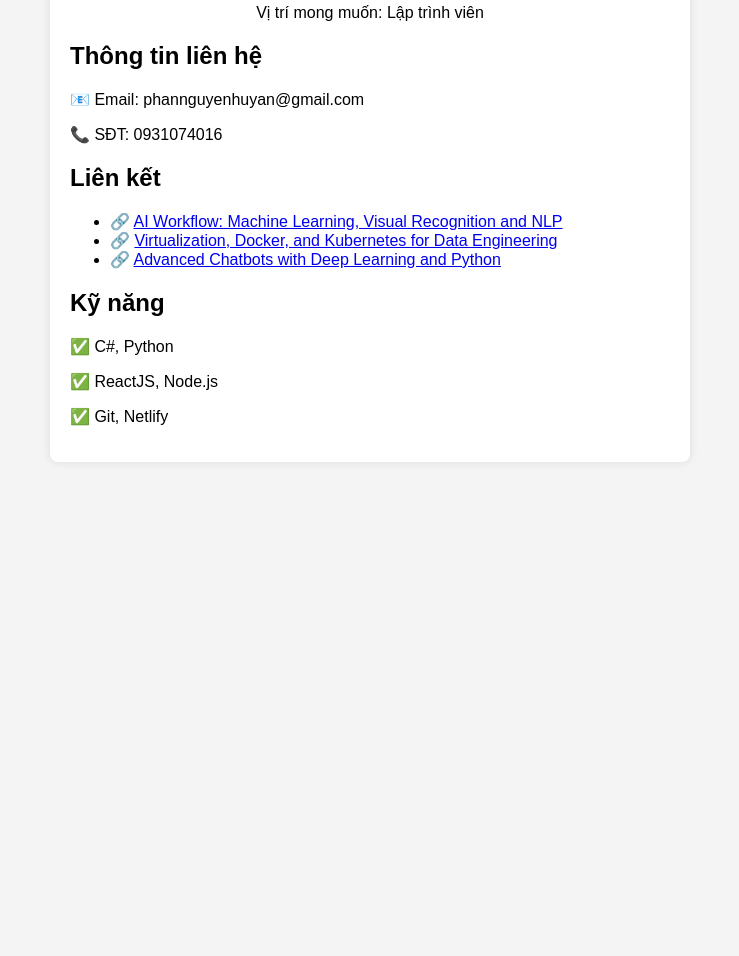
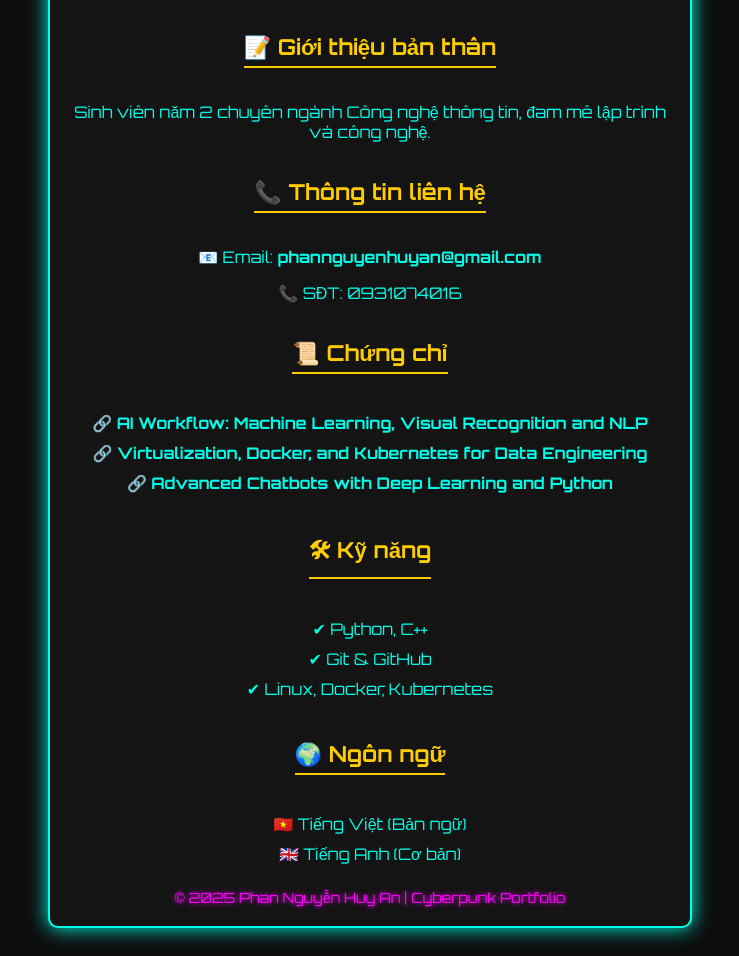
Before and after one commit to sewr123/netlify-app, a plain HTML site: page index.html in a window 1280 px wide. Shown: the part 146-1102 px from the top of the page, without its empty margins (270-1009 px from the left). Before the commit the page ends 800 px from the top, so only its background shows below. Drawn offline with Linux system fonts and the light colour scheme.

Commit message:
Cập nhật nội dung CV

```diff
--- a/index.html
+++ b/index.html
@@ -3,34 +3,43 @@
 <head>
     <meta charset="UTF-8">
     <meta name="viewport" content="width=device-width, initial-scale=1.0">
-    <title>CV Cá Nhân</title>
+    <title>CV Cyberpunk - Sinh Viên IT</title>
+    <link href="https://fonts.googleapis.com/css2?family=Orbitron:wght@400;700&display=swap" rel="stylesheet">
     <link rel="stylesheet" href="style.css">
 </head>
 <body>
     <div class="cv-container">
-        <header>
         <h1>Phan Nguyễn Huy An</h1>
-            <p>Vị trí mong muốn: Lập trình viên </p>
-        </header>
-        <section class="info">
-            <h2>Thông tin liên hệ</h2>
-            <p>📧 Email: phannguyenhuyan@gmail.com</p>
+        <p class="position">💻 Sinh viên CNTT - Đại học Văn Lang</p>
+
+        <h2>📝 Giới thiệu bản thân</h2>
+        <p>Sinh viên năm 2 chuyên ngành Công nghệ thông tin, đam mê lập trình và công nghệ.</p>
+
+        <h2>📞 Thông tin liên hệ</h2>
+        <p>📧 Email: <a href="mailto:phannguyenhuyan@gmail.com">phannguyenhuyan@gmail.com</a></p>
         <p>📞 SĐT: 0931074016</p>
-        </section>
-        <section class="links">
-            <h2>Liên kết</h2>
+
+        <h2>📜 Chứng chỉ</h2>
         <ul>
             <li>🔗 <a href="https://www.coursera.org/account/accomplishments/verify/00VKF3E97V76" target="_blank">AI Workflow: Machine Learning, Visual Recognition and NLP</a></li>
             <li>🔗 <a href="https://www.coursera.org/account/accomplishments/verify/0XAGYTX92P5B" target="_blank">Virtualization, Docker, and Kubernetes for Data Engineering</a></li>
             <li>🔗 <a href="https://www.coursera.org/account/accomplishments/verify/BW3KP32NV5VS" target="_blank">Advanced Chatbots with Deep Learning and Python</a></li>
         </ul>
-        </section>
-        <section class="skills">
-            <h2>Kỹ năng</h2>
-            <p>✅ C#, Python</p>
-            <p>✅ ReactJS, Node.js</p>
-            <p>✅ Git, Netlify</p>
-        </section>
+
+        <h2>🛠 Kỹ năng</h2>
+        <ul>
+            <li>✔ Python, C++ </li>
+            <li>✔ Git & GitHub</li>
+            <li>✔ Linux, Docker, Kubernetes</li>
+        </ul>
+
+        <h2>🌍 Ngôn ngữ</h2>
+        <ul>
+            <li>🇻🇳 Tiếng Việt (Bản ngữ)</li>
+            <li>🇬🇧 Tiếng Anh (Cơ bản)</li>
+        </ul>
+
+        <footer>© 2025 Phan Nguyễn Huy An | Cyberpunk Portfolio</footer>
     </div>
 </body>
 </html>
--- a/style.css
+++ b/style.css
@@ -1,25 +1,68 @@
+/* Tổng thể */
 body {
-    font-family: Arial, sans-serif;
-    margin: 0;
-    padding: 0;
-    background-color: #f4f4f4;
+    font-family: 'Orbitron', sans-serif;
+    background-color: #0d0d0d;
+    color: #00ffea;
     text-align: center;
+    padding: 20px;
 }
 
+/* Container chính */
 .cv-container {
     max-width: 600px;
-    margin: 50px auto;
+    margin: auto;
     padding: 20px;
-    background: white;
-    box-shadow: 0px 0px 10px rgba(0, 0, 0, 0.1);
-    border-radius: 8px;
+    border: 2px solid #00ffea;
+    border-radius: 10px;
+    background-color: #141414;
+    box-shadow: 0px 0px 20px #00ffea;
 }
 
+/* Tiêu đề */
 h1 {
-    color: #333;
+    font-size: 28px;
+    font-weight: bold;
+    text-transform: uppercase;
+    color: #ff00ff;
+    text-shadow: 0 0 10px #ff00ff;
 }
 
-section {
+/* Các tiêu đề nhỏ */
+h2 {
+    font-size: 22px;
+    color: #ffcc00;
+    border-bottom: 2px solid #ffcc00;
+    display: inline-block;
+    padding-bottom: 5px;
     margin-top: 20px;
-    text-align: left;
 }
+
+/* Danh sách */
+ul {
+    list-style-type: none;
+    padding: 0;
+}
+
+ul li {
+    font-size: 16px;
+    padding: 5px 0;
+}
+
+/* Link */
+a {
+    color: #00ffea;
+    text-decoration: none;
+    font-weight: bold;
+}
+
+a:hover {
+    color: #ffcc00;
+}
+
+/* Footer */
+footer {
+    margin-top: 20px;
+    font-size: 14px;
+    color: #ff00ff;
+    text-shadow: 0 0 5px #ff00ff;
+}
```
Lines whose indentation alone changed are shown as unchanged.
